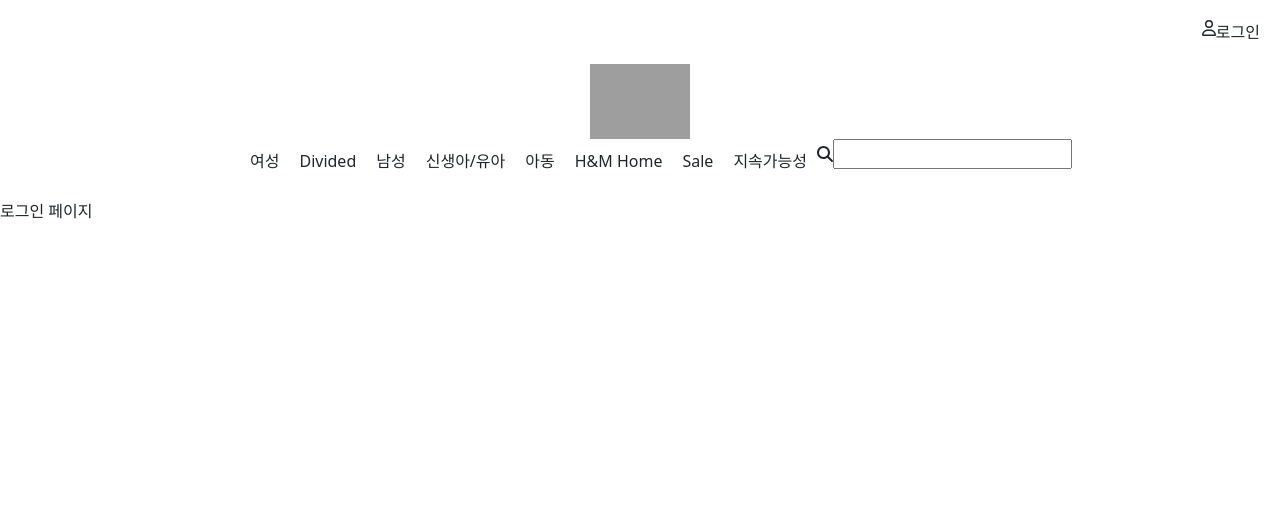
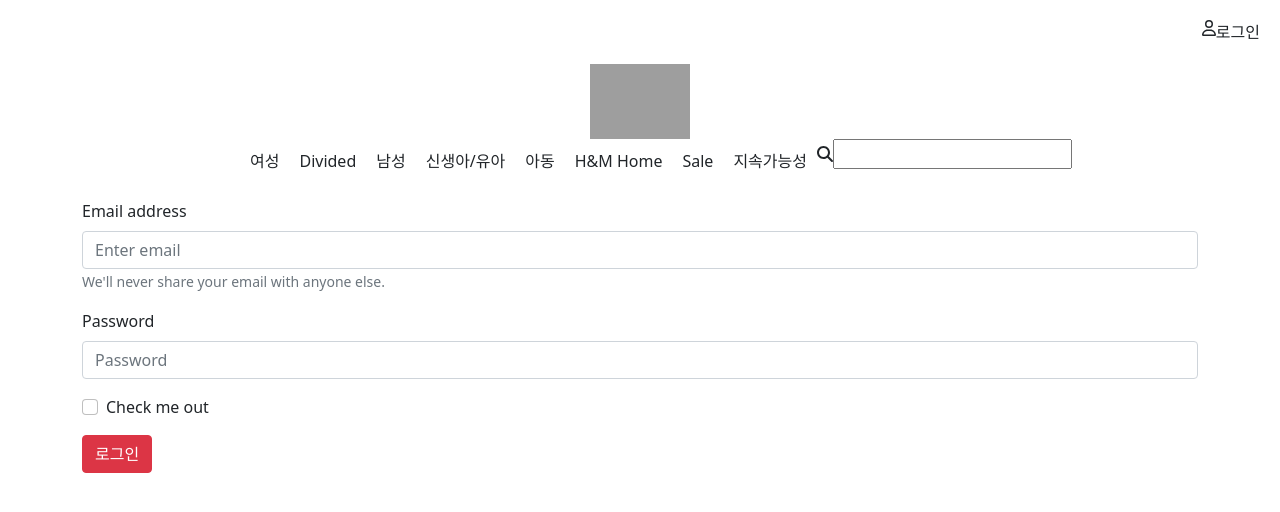
Before and after one commit to dnjsp/HnMPoject, a React (Create React App) app: page /login in a window 1280 px wide. Shown: the top 512 px of the page. Built offline with nearby package versions, Linux system fonts and the light colour scheme; grey boxes are pictures that could not be loaded.

Commit message:
Form과 Submit

```diff
--- a/src/App.css
+++ b/src/App.css
@@ -22,3 +22,7 @@
   display: flex;
   justify-content: center;
 }
+
+.login-button:hover {
+  cursor: pointer;
+}
--- a/src/App.js
+++ b/src/App.js
@@ -5,6 +5,7 @@
 import Login from './page/Login';
 import ProductDetail from './page/ProductDetail';
 import Navbar from './component/Navbar';
+import { useState } from 'react';
 
 // 1. 전체 상품 페이지, 로그인, 상품 상세 페이지
 // 1-1. 네비게이션 바
@@ -17,6 +18,7 @@
 // 8. 상품을 검색할 수 있다.
 
 function App() {
+  const [authenticate, setAuthenticate] = useState(false) // true면 로그인 됨, false면 로그인 안 됨
   return (
     <div>
       <Navbar />
--- a/src/component/Navbar.js
+++ b/src/component/Navbar.js
@@ -9,15 +9,15 @@
   const menuList = ['여성', 'Divided', '남성', '신생아/유아', '아동', 'H&M Home', 'Sale', '지속가능성']
   const navigate = useNavigate();
 
-  const goLoginPage = () => {
-    navigate('/login')
+  const goToLogin = () => {
+    navigate('/login');
   }
 
   return (
     <div>
       <div className='login-button'>
         <FontAwesomeIcon icon={faUser} />
-        <div onClick={goLoginPage}>로그인</div>
+        <div onClick={goToLogin}>로그인</div>
       </div>
       <div className='nav-section'>
         <img width={100} src='https://3dwarehouse.sketchup.com/warehouse/v1.0/publiccontent/3e17273b-330d-4466-b158-d302aaa27d43'></img>
--- a/src/page/Login.js
+++ b/src/page/Login.js
@@ -1,10 +1,35 @@
 import React from 'react'
+import { Container, Row, Col, Form, Button } from 'react-bootstrap';
 
 const Login = () => {
+
+  const loginUser = (event) => {
+    event.preventDefault();
+  }
+
   return (
-    <div>
-      로그인 페이지
-    </div>
+    <Container>
+      <Form onSubmit={(event) => loginUser(event)}>
+        <Form.Group className="mb-3" controlId="formBasicEmail">
+          <Form.Label>Email address</Form.Label>
+          <Form.Control type="email" placeholder="Enter email" />
+          <Form.Text className="text-muted">
+            We'll never share your email with anyone else.
+          </Form.Text>
+        </Form.Group>
+
+        <Form.Group className="mb-3" controlId="formBasicPassword">
+          <Form.Label>Password</Form.Label>
+          <Form.Control type="password" placeholder="Password" />
+        </Form.Group>
+        <Form.Group className="mb-3" controlId="formBasicCheckbox">
+          <Form.Check type="checkbox" label="Check me out" />
+        </Form.Group>
+        <Button variant="danger" type="submit">
+          로그인
+        </Button>
+      </Form>
+    </Container>
   )
 }
 
```
